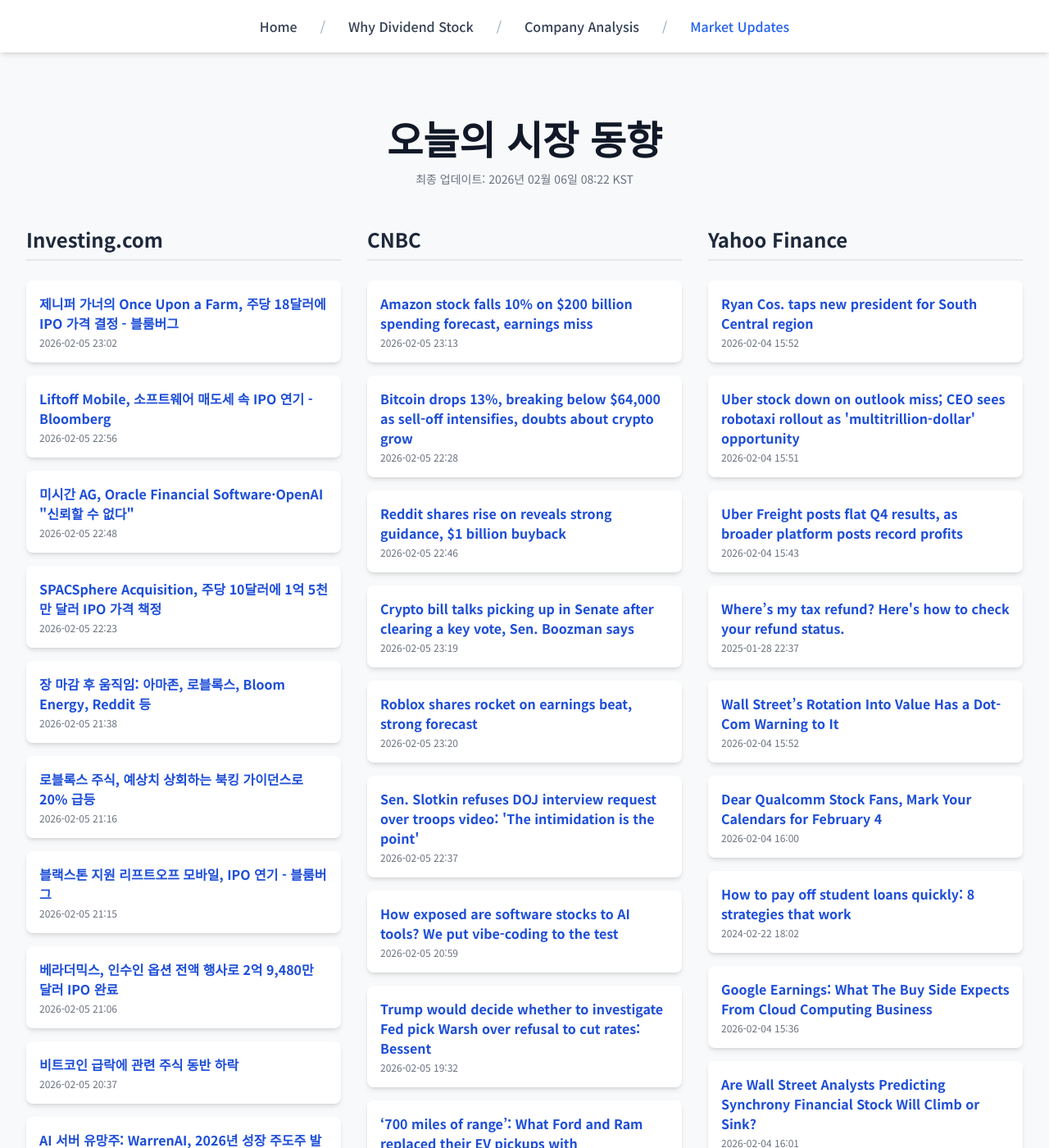
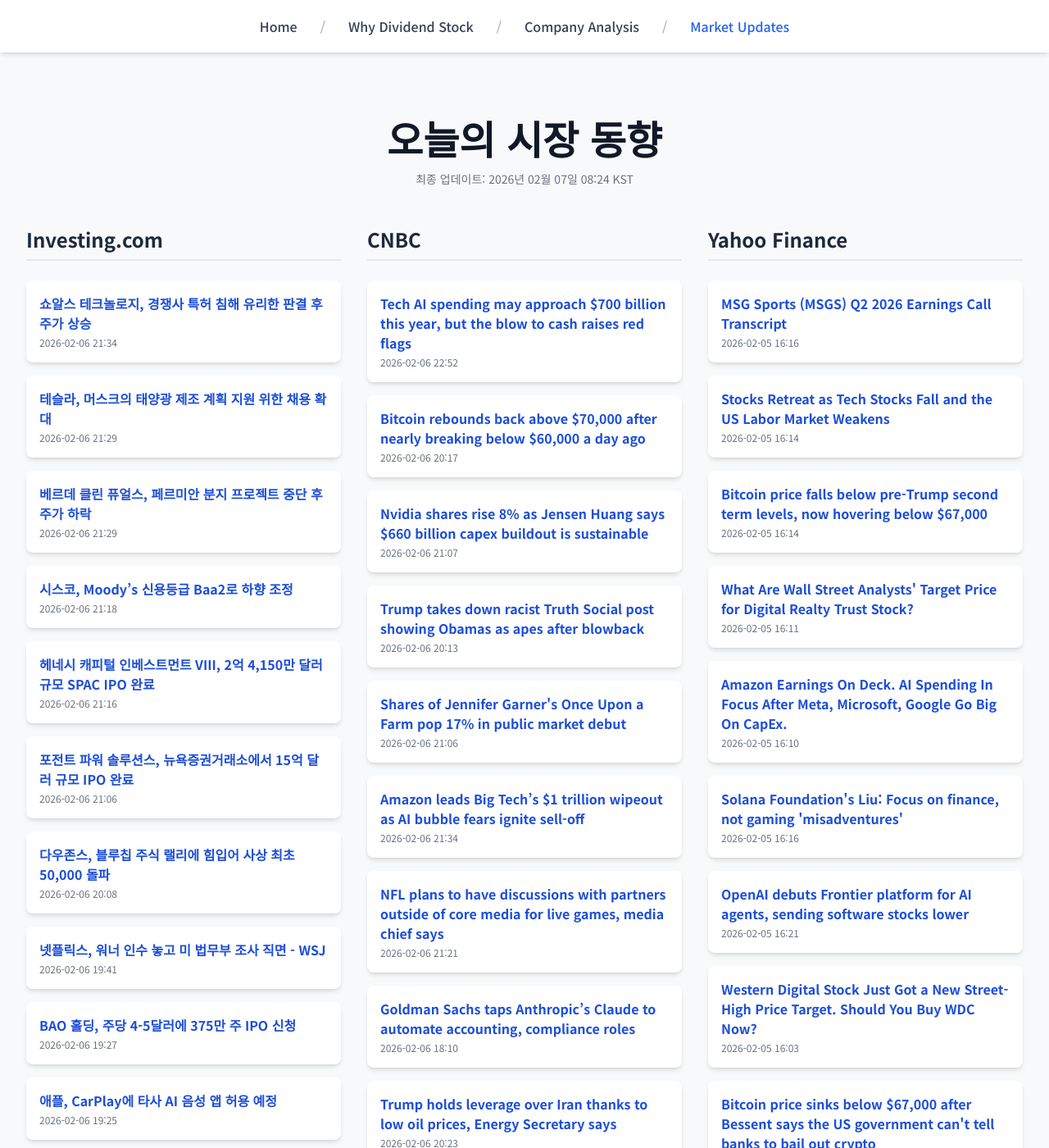
Before and after one commit to Kay-Hwang/my-company-analysis, a Jekyll site: the page built from market-updates.html, in a window 1280 px wide and 1400 px high. Shown: the whole window at 82% size. Built offline with Jekyll 4.4.1, drawn with Linux system fonts in a browser that asks for light colours; nearby versions of some CDN libraries; a script that is not in the unit is left out; some of the changed text lies outside the part shown.

Commit message:
Update daily data

```diff
--- a/_data/latest_data.json
+++ b/_data/latest_data.json
@@ -1,190 +1,190 @@
 {
-  "lastUpdated": "2026년 02월 06일 08:22 KST",
+  "lastUpdated": "2026년 02월 07일 08:24 KST",
   "news": {
     "investing": [
       {
-        "title": "제니퍼 가너의 Once Upon a Farm, 주당 18달러에 IPO 가격 결정 - 블룸버그",
-        "link": "https://kr.investing.com/news/stock-market-news/article-93CH-1815405",
-        "pubDate": "2026-02-05 23:02:42",
-        "summary": "제니퍼 가너의 Once Upon a Farm, 주당 18달러에 IPO 가격 결정 - 블룸버그"
+        "title": "쇼알스 테크놀로지, 경쟁사 특허 침해 유리한 판결 후 주가 상승",
+        "link": "https://kr.investing.com/news/stock-market-news/article-93CH-1817191",
+        "pubDate": "2026-02-06 21:34:00",
+        "summary": "쇼알스 테크놀로지, 경쟁사 특허 침해 유리한 판결 후 주가 상승"
       },
       {
-        "title": "Liftoff Mobile, 소프트웨어 매도세 속 IPO 연기 - Bloomberg",
-        "link": "https://kr.investing.com/news/stock-market-news/article-93CH-1815395",
-        "pubDate": "2026-02-05 22:56:00",
-        "summary": "Liftoff Mobile, 소프트웨어 매도세 속 IPO 연기 - Bloomberg"
+        "title": "테슬라, 머스크의 태양광 제조 계획 지원 위한 채용 확대",
+        "link": "https://kr.investing.com/news/stock-market-news/article-1817181",
+        "pubDate": "2026-02-06 21:29:58",
+        "summary": "테슬라, 머스크의 태양광 제조 계획 지원 위한 채용 확대"
       },
       {
-        "title": "미시간 AG, Oracle Financial Software·OpenAI \"신뢰할 수 없다\"",
-        "link": "https://kr.investing.com/news/stock-market-news/article-93CH-1815382",
-        "pubDate": "2026-02-05 22:48:34",
-        "summary": "미시간 AG, Oracle Financial Software·OpenAI \"신뢰할 수 없다\""
+        "title": "베르데 클린 퓨얼스, 페르미안 분지 프로젝트 중단 후 주가 하락",
+        "link": "https://kr.investing.com/news/stock-market-news/article-93CH-1817176",
+        "pubDate": "2026-02-06 21:29:37",
+        "summary": "베르데 클린 퓨얼스, 페르미안 분지 프로젝트 중단 후 주가 하락"
       },
       {
-        "title": "SPACSphere Acquisition, 주당 10달러에 1억 5천만 달러 IPO 가격 책정",
-        "link": "https://kr.investing.com/news/stock-market-news/article-432SI-1815353",
-        "pubDate": "2026-02-05 22:23:04",
-        "summary": "SPACSphere Acquisition, 주당 10달러에 1억 5천만 달러 IPO 가격 책정"
+        "title": "시스코, Moody’s 신용등급 Baa2로 하향 조정",
+        "link": "https://kr.investing.com/news/stock-market-news/article-93CH-1817159",
+        "pubDate": "2026-02-06 21:18:18",
+        "summary": "시스코, Moody’s 신용등급 Baa2로 하향 조정"
       },
       {
-        "title": "장 마감 후 움직임: 아마존, 로블록스, Bloom Energy, Reddit 등",
-        "link": "https://kr.investing.com/news/stock-market-news/article-432SI-1815300",
-        "pubDate": "2026-02-05 21:38:02",
-        "summary": "장 마감 후 움직임: 아마존, 로블록스, Bloom Energy, Reddit 등"
+        "title": "헤네시 캐피털 인베스트먼트 VIII, 2억 4,150만 달러 규모 SPAC IPO 완료",
+        "link": "https://kr.investing.com/news/stock-market-news/article-432SI-1817155",
+        "pubDate": "2026-02-06 21:16:15",
+        "summary": "헤네시 캐피털 인베스트먼트 VIII, 2억 4,150만 달러 규모 SPAC IPO 완료"
       },
       {
-        "title": "로블록스 주식, 예상치 상회하는 북킹 가이던스로 20% 급등",
-        "link": "https://kr.investing.com/news/stock-market-news/article-1815229",
-        "pubDate": "2026-02-05 21:16:39",
-        "summary": "로블록스 주식, 예상치 상회하는 북킹 가이던스로 20% 급등"
+        "title": "포전트 파워 솔루션스, 뉴욕증권거래소에서 15억 달러 규모 IPO 완료",
+        "link": "https://kr.investing.com/news/stock-market-news/article-432SI-1817135",
+        "pubDate": "2026-02-06 21:06:13",
+        "summary": "포전트 파워 솔루션스, 뉴욕증권거래소에서 15억 달러 규모 IPO 완료"
       },
       {
-        "title": "블랙스톤 지원 리프트오프 모바일, IPO 연기 - 블룸버그",
-        "link": "https://kr.investing.com/news/stock-market-news/article-432SI-1815213",
-        "pubDate": "2026-02-05 21:15:11",
-        "summary": "블랙스톤 지원 리프트오프 모바일, IPO 연기 - 블룸버그"
+        "title": "다우존스, 블루칩 주식 랠리에 힘입어 사상 최초 50,000 돌파",
+        "link": "https://kr.investing.com/news/stock-market-news/article-93CH-1817096",
+        "pubDate": "2026-02-06 20:08:03",
+        "summary": "다우존스, 블루칩 주식 랠리에 힘입어 사상 최초 50,000 돌파"
       },
       {
-        "title": "베라더믹스, 인수인 옵션 전액 행사로 2억 9,480만 달러 IPO 완료",
-        "link": "https://kr.investing.com/news/stock-market-news/article-432SI-1815180",
-        "pubDate": "2026-02-05 21:06:26",
-        "summary": "베라더믹스, 인수인 옵션 전액 행사로 2억 9,480만 달러 IPO 완료"
+        "title": "넷플릭스, 워너 인수 놓고 미 법무부 조사 직면 - WSJ",
+        "link": "https://kr.investing.com/news/stock-market-news/article-93CH-1817085",
+        "pubDate": "2026-02-06 19:41:02",
+        "summary": "넷플릭스, 워너 인수 놓고 미 법무부 조사 직면 - WSJ"
       },
       {
-        "title": "비트코인 급락에 관련 주식 동반 하락",
-        "link": "https://kr.investing.com/news/stock-market-news/article-93CH-1815152",
-        "pubDate": "2026-02-05 20:37:33",
-        "summary": "비트코인 급락에 관련 주식 동반 하락"
+        "title": "BAO 홀딩, 주당 4-5달러에 375만 주 IPO 신청",
+        "link": "https://kr.investing.com/news/stock-market-news/article-432SI-1817080",
+        "pubDate": "2026-02-06 19:27:04",
+        "summary": "BAO 홀딩, 주당 4-5달러에 375만 주 IPO 신청"
       },
       {
-        "title": "AI 서버 유망주: WarrenAI, 2026년 성장 주도주 발표",
-        "link": "https://kr.investing.com/news/stock-market-news/article-93CH-1815151",
-        "pubDate": "2026-02-05 20:36:42",
-        "summary": "AI 서버 유망주: WarrenAI, 2026년 성장 주도주 발표"
+        "title": "애플, CarPlay에 타사 AI 음성 앱 허용 예정",
+        "link": "https://kr.investing.com/news/stock-market-news/article-93CH-1817078",
+        "pubDate": "2026-02-06 19:25:39",
+        "summary": "애플, CarPlay에 타사 AI 음성 앱 허용 예정"
       }
     ],
     "cnbc": [
       {
-        "title": "Amazon stock falls 10% on $200 billion spending forecast, earnings miss",
-        "link": "https://www.cnbc.com/2026/02/05/amazon-amzn-q4-earnings-report-2025.html",
-        "pubDate": "Thu, 05 Feb 2026 23:13:33 GMT",
-        "summary": "The company also said it expects capital expenditures to hit roughly $200 billion in 2026, compared with analysts estimated $146.6 billion."
+        "title": "Tech AI spending may approach $700 billion this year, but the blow to cash raises red flags",
+        "link": "https://www.cnbc.com/2026/02/06/google-microsoft-meta-amazon-ai-cash.html",
+        "pubDate": "Fri, 06 Feb 2026 22:52:19 GMT",
+        "summary": "Tech's megacaps announced major increases in capex spend for 2026, and now investors are preparing for cash to dwindle."
       },
       {
-        "title": "Bitcoin drops 13%, breaking below $64,000 as sell-off intensifies, doubts about crypto grow",
-        "link": "https://www.cnbc.com/2026/02/05/bitcoin-price-today-70000-in-focus.html",
-        "pubDate": "Thu, 05 Feb 2026 22:28:09 GMT",
-        "summary": "Some market watchers have suggested $70,000 is a key level to watch and a break below that could lead bitcoin to decline further."
+        "title": "Bitcoin rebounds back above $70,000 after nearly breaking below $60,000 a day ago",
+        "link": "https://www.cnbc.com/2026/02/06/bitcoin-price-today-60000-in-focus.html",
+        "pubDate": "Fri, 06 Feb 2026 20:17:17 GMT",
+        "summary": "Some market analysts have suggested bitcoin could fall further, potentially hitting between $40,000 to $50,000."
       },
       {
-        "title": "Reddit shares rise on reveals strong guidance, $1 billion buyback",
-        "link": "https://www.cnbc.com/2026/02/05/reddit-rddt-q4-2025.html",
-        "pubDate": "Thu, 05 Feb 2026 22:46:55 GMT",
-        "summary": "Reddit reported fourth-quarter earnings on Thursday in which the social media company beat on the top and bottom lines."
+        "title": "Nvidia shares rise 8% as Jensen Huang says $660 billion capex buildout is sustainable",
+        "link": "https://www.cnbc.com/2026/02/06/nvidia-rises-7percent-as-ceo-says-660-billion-capex-buildout-is-sustainable.html",
+        "pubDate": "Fri, 06 Feb 2026 21:07:39 GMT",
+        "summary": "Huang's comments come after key Nvidia customers Meta, Amazon, Google and Microsoft reported their latest earnings over the past two weeks."
       },
       {
-        "title": "Crypto bill talks picking up in Senate after clearing a key vote, Sen. Boozman says",
-        "link": "https://www.cnbc.com/2026/02/05/boozman-crypto-cftc-regulation.html",
-        "pubDate": "Thu, 05 Feb 2026 23:19:04 GMT",
-        "summary": "Sen. John Boozman said Republicans, Democrats and industry officials are working to advance crypto legislation that moved through his Senate committee."
+        "title": "Trump takes down racist Truth Social post showing Obamas as apes after blowback",
+        "link": "https://www.cnbc.com/2026/02/06/trump-obama-post-white-house.html",
+        "pubDate": "Fri, 06 Feb 2026 20:13:12 GMT",
+        "summary": "The depiction of the Obamas, posted from Trump's Truth Social account, was included in a video pushing a conspiracy theory about 2020 election voting machines."
       },
       {
-        "title": "Roblox shares rocket on earnings beat, strong forecast",
-        "link": "https://www.cnbc.com/2026/02/05/roblox-shares-rocket-20percent-on-earnings-beat-strong-forecast.html",
-        "pubDate": "Thu, 05 Feb 2026 23:20:03 GMT",
-        "summary": "Roblox shares surged as much as 20% in extended trading Thursday after the company reported results for the fourth fiscal quarter that beat consensus estimates."
+        "title": "Shares of Jennifer Garner's Once Upon a Farm pop 17% in public market debut",
+        "link": "https://www.cnbc.com/2026/02/06/once-upon-a-farm-ipo-ofrm-starts-trading-on-the-new-york-stock-exchange.html",
+        "pubDate": "Fri, 06 Feb 2026 21:06:15 GMT",
+        "summary": "The company's IPO comes as shoppers and policymakers alike have pushed back on ultra-processed foods."
       },
       {
-        "title": "Sen. Slotkin refuses DOJ interview request over troops video: 'The intimidation is the point'",
-        "link": "https://www.cnbc.com/2026/02/05/slotkin-military-video-bondi-pirro-trump-kelly.html",
-        "pubDate": "Thu, 05 Feb 2026 22:37:50 GMT",
-        "summary": "Slotkin's lawyer urged U.S. Attorney Jeanine Pirro to retain her records in case the senator files a lawsuit over the probe."
+        "title": "Amazon leads Big Tech’s $1 trillion wipeout as AI bubble fears ignite sell-off",
+        "link": "https://www.cnbc.com/2026/02/06/ai-sell-off-stocks-amazon-oracle.html",
+        "pubDate": "Fri, 06 Feb 2026 21:34:55 GMT",
+        "summary": "Microsoft, Nvidia, Oracle, Meta, Amazon and Alphabet all saw their shares fall in the week up to the market close on Thursday."
       },
       {
-        "title": "How exposed are software stocks to AI tools? We put vibe-coding to the test",
-        "link": "https://www.cnbc.com/2026/02/05/how-exposed-are-software-stocks-to-ai-tools-we-tested-vibe-coding.html",
-        "pubDate": "Thu, 05 Feb 2026 20:59:50 GMT",
-        "summary": "How real is the AI threat to software companies? CNBC put it to the test by vibe-coding a Monday.com replacement."
+        "title": "NFL plans to have discussions with partners outside of core media for live games, media chief says",
+        "link": "https://www.cnbc.com/2026/02/06/nfl-to-discuss-live-game-rights-with-new-media-partners.html",
+        "pubDate": "Fri, 06 Feb 2026 21:21:57 GMT",
+        "summary": "NFL plans to look outside traditional media for potential partners for live games, NFL Media chief Hans Schroeder said."
       },
       {
-        "title": "Trump would decide whether to investigate Fed pick Warsh over refusal to cut rates: Bessent",
-        "link": "https://www.cnbc.com/2026/02/05/bessent-trump-investigation-warsh-warren-fed.html",
-        "pubDate": "Thu, 05 Feb 2026 19:32:40 GMT",
-        "summary": "Treasury Secretary Scott Bessent left the door open to suing Kevin Warsh as Fed chair in testimony to the Senate Banking, Housing and Urban Affairs Committee."
+        "title": "Goldman Sachs taps Anthropic’s Claude to automate accounting, compliance roles",
+        "link": "https://www.cnbc.com/2026/02/06/anthropic-goldman-sachs-ai-model-accounting.html",
+        "pubDate": "Fri, 06 Feb 2026 18:10:44 GMT",
+        "summary": "Goldman Sachs is building AI agents with Anthropic’s Claude to automate trade accounting and client onboarding, aiming to speed work and boost efficiency."
       },
       {
-        "title": "‘700 miles of range’: What Ford and Ram replaced their EV pickups with",
-        "link": "https://www.cnbc.com/2026/02/05/ford-ram-pickup-trucks-erev-ev.html",
-        "pubDate": "Thu, 05 Feb 2026 15:08:54 GMT",
-        "summary": "Automakers seeing US EV demand fall short expectations try out a new kind of vehicle--an extended range EV--that critics say is a hybrid with a different name"
+        "title": "Trump holds leverage over Iran thanks to low oil prices, Energy Secretary says",
+        "link": "https://www.cnbc.com/2026/02/06/trump-iran-oil-prices.html",
+        "pubDate": "Fri, 06 Feb 2026 20:23:13 GMT",
+        "summary": "Iran is an OPEC member and produces more than 3 million barrels per day."
       },
       {
-        "title": "Some older Americans are 'unretiring' to keep up with cost of living, AARP survey finds",
-        "link": "https://www.cnbc.com/2026/02/05/unretiring.html",
-        "pubDate": "Thu, 05 Feb 2026 21:34:19 GMT",
-        "summary": "In the past six months, 7% of retirees have re-entered the labor force, up from 6% who said the same in summer 2025, according to a new AARP survey."
+        "title": "Bitcoin gets slashed in half. What's behind the crypto's existential crisis",
+        "link": "https://www.cnbc.com/2026/02/06/bitcoin-gets-slashed-in-half-whats-behind-the-cryptos-existential-crisis.html",
+        "pubDate": "Fri, 06 Feb 2026 18:50:10 GMT",
+        "summary": "Bitcoin nearly grazed $60,000 on Thursday as investors shied away from the asset due to growing concerns over its utility."
       }
     ],
     "yahoo": [
       {
-        "title": "Ryan Cos. taps new president for South Central region",
-        "link": "https://finance.yahoo.com/news/ryan-cos-taps-president-south-155200188.html",
-        "pubDate": "2026-02-04T15:52:00Z",
-        "summary": "Ryan Cos. taps new president for South Central region"
+        "title": "MSG Sports (MSGS) Q2 2026 Earnings Call Transcript",
+        "link": "https://finance.yahoo.com/news/msg-sports-msgs-q2-2026-161626734.html",
+        "pubDate": "2026-02-05T16:16:26Z",
+        "summary": "MSG Sports (MSGS) Q2 2026 Earnings Call Transcript"
       },
       {
-        "title": "Uber stock down on outlook miss; CEO sees robotaxi rollout as 'multitrillion-dollar' opportunity",
-        "link": "https://finance.yahoo.com/news/uber-stock-down-on-outlook-miss-ceo-sees-robotaxi-rollout-as-multitrillion-dollar-opportunity-155123534.html",
-        "pubDate": "2026-02-04T15:51:23Z",
-        "summary": "Uber stock down on outlook miss; CEO sees robotaxi rollout as 'multitrillion-dollar' opportunity"
+        "title": "Stocks Retreat as Tech Stocks Fall and the US Labor Market Weakens",
+        "link": "https://finance.yahoo.com/news/stocks-retreat-tech-stocks-fall-161401997.html",
+        "pubDate": "2026-02-05T16:14:01Z",
+        "summary": "Stocks Retreat as Tech Stocks Fall and the US Labor Market Weakens"
       },
       {
-        "title": "Uber Freight posts flat Q4 results, as broader platform posts record profits",
-        "link": "https://finance.yahoo.com/news/uber-freight-posts-flat-q4-154347332.html",
-        "pubDate": "2026-02-04T15:43:47Z",
-        "summary": "Uber Freight posts flat Q4 results, as broader platform posts record profits"
+        "title": "Bitcoin price falls below pre-Trump second term levels, now hovering below $67,000",
+        "link": "https://finance.yahoo.com/news/bitcoins-monthslong-slide-continues-hitting-161407727.html",
+        "pubDate": "2026-02-05T16:14:07Z",
+        "summary": "Bitcoin price falls below pre-Trump second term levels, now hovering below $67,000"
       },
       {
-        "title": "Where’s my tax refund? Here's how to check your refund status.",
-        "link": "https://finance.yahoo.com/personal-finance/taxes/article/wheres-my-tax-refund-heres-how-to-check-your-refund-status-223701458.html",
-        "pubDate": "2025-01-28T22:37:01Z",
-        "summary": "Where’s my tax refund? Here's how to check your refund status."
+        "title": "What Are Wall Street Analysts' Target Price for Digital Realty Trust Stock?",
+        "link": "https://finance.yahoo.com/news/wall-street-analysts-target-price-161148082.html",
+        "pubDate": "2026-02-05T16:11:48Z",
+        "summary": "What Are Wall Street Analysts' Target Price for Digital Realty Trust Stock?"
       },
       {
-        "title": "Wall Street’s Rotation Into Value Has a Dot-Com Warning to It",
-        "link": "https://finance.yahoo.com/news/wall-street-rotation-value-dot-103000456.html",
-        "pubDate": "2026-02-04T15:52:14Z",
-        "summary": "Wall Street’s Rotation Into Value Has a Dot-Com Warning to It"
+        "title": "Amazon Earnings On Deck. AI Spending In Focus After Meta, Microsoft, Google Go Big On CapEx.",
+        "link": "https://www.investors.com/news/technology/amazon-stock-q4-preview/?src=A00220&yptr=yahoo",
+        "pubDate": "2026-02-05T16:10:45Z",
+        "summary": "Amazon Earnings On Deck. AI Spending In Focus After Meta, Microsoft, Google Go Big On CapEx."
       },
       {
-        "title": "Dear Qualcomm Stock Fans, Mark Your Calendars for February 4",
-        "link": "https://finance.yahoo.com/news/dear-qualcomm-stock-fans-mark-160002248.html",
-        "pubDate": "2026-02-04T16:00:02Z",
-        "summary": "Dear Qualcomm Stock Fans, Mark Your Calendars for February 4"
+        "title": "Solana Foundation's Liu: Focus on finance, not gaming 'misadventures'",
+        "link": "https://finance.yahoo.com/news/solana-foundations-liu-focus-finance-161639928.html",
+        "pubDate": "2026-02-05T16:16:39Z",
+        "summary": "Solana Foundation's Liu: Focus on finance, not gaming 'misadventures'"
       },
       {
-        "title": "How to pay off student loans quickly: 8 strategies that work",
-        "link": "https://finance.yahoo.com/personal-finance/student-loans/article/paying-off-student-loans-184751746.html",
-        "pubDate": "2024-02-22T18:02:11Z",
-        "summary": "How to pay off student loans quickly: 8 strategies that work"
+        "title": "OpenAI debuts Frontier platform for AI agents, sending software stocks lower",
+        "link": "https://finance.yahoo.com/news/openai-debuts-frontier-platform-for-ai-agents-sending-software-stocks-lower-162100732.html",
+        "pubDate": "2026-02-05T16:21:00Z",
+        "summary": "OpenAI debuts Frontier platform for AI agents, sending software stocks lower"
       },
       {
-        "title": "Google Earnings: What The Buy Side Expects From Cloud Computing Business",
-        "link": "https://www.investors.com/news/technology/google-stock-cloud-computing-growth-q42025/?src=A00220&yptr=yahoo",
-        "pubDate": "2026-02-04T15:36:09Z",
-        "summary": "Google Earnings: What The Buy Side Expects From Cloud Computing Business"
+        "title": "Western Digital Stock Just Got a New Street-High Price Target. Should You Buy WDC Now?",
+        "link": "https://finance.yahoo.com/news/western-digital-stock-just-got-160355429.html",
+        "pubDate": "2026-02-05T16:03:55Z",
+        "summary": "Western Digital Stock Just Got a New Street-High Price Target. Should You Buy WDC Now?"
       },
       {
-        "title": "Are Wall Street Analysts Predicting Synchrony Financial Stock Will Climb or Sink?",
-        "link": "https://finance.yahoo.com/news/wall-street-analysts-predicting-synchrony-160130195.html",
-        "pubDate": "2026-02-04T16:01:30Z",
-        "summary": "Are Wall Street Analysts Predicting Synchrony Financial Stock Will Climb or Sink?"
+        "title": "Bitcoin price sinks below $67,000 after Bessent says the US government can't tell banks to bail out crypto",
+        "link": "https://finance.yahoo.com/news/bitcoin-price-sinks-below-67000-after-bessent-says-the-us-government-cant-tell-banks-to-bail-out-crypto-022333428.html",
+        "pubDate": "2026-02-05T16:02:25Z",
+        "summary": "Bitcoin price sinks below $67,000 after Bessent says the US government can't tell banks to bail out crypto"
       },
       {
-        "title": "Better EV Stock: Rivian vs. Nio",
-        "link": "https://finance.yahoo.com/news/better-ev-stock-rivian-vs-155000255.html",
-        "pubDate": "2026-02-04T15:50:00Z",
-        "summary": "Better EV Stock: Rivian vs. Nio"
+        "title": "How Much Higher Can Soybean Prices Go After Positive Trump-Xi Talks?",
+        "link": "https://finance.yahoo.com/news/much-higher-soybean-prices-positive-160119256.html",
+        "pubDate": "2026-02-05T16:01:19Z",
+        "summary": "How Much Higher Can Soybean Prices Go After Positive Trump-Xi Talks?"
       }
     ]
   }
```
